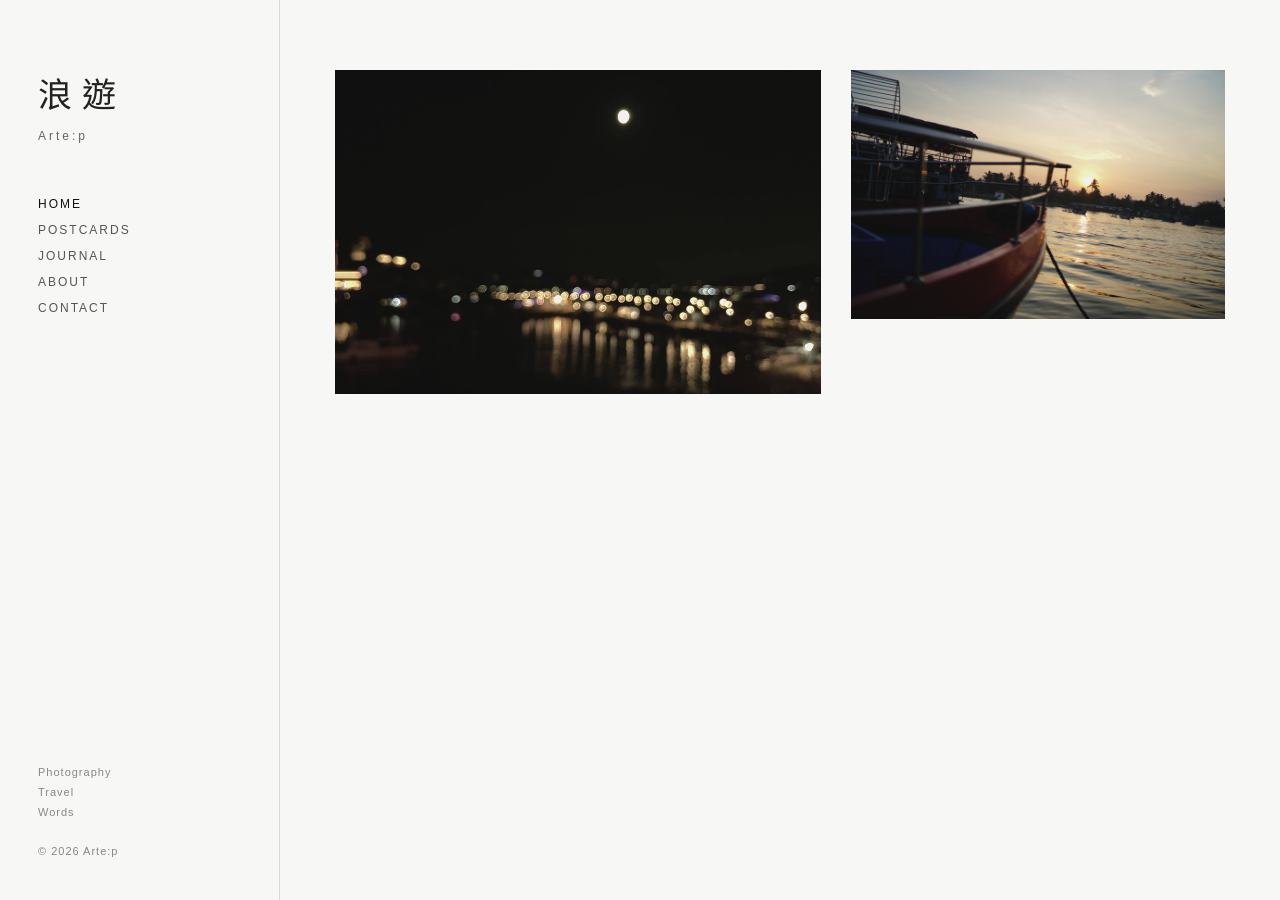
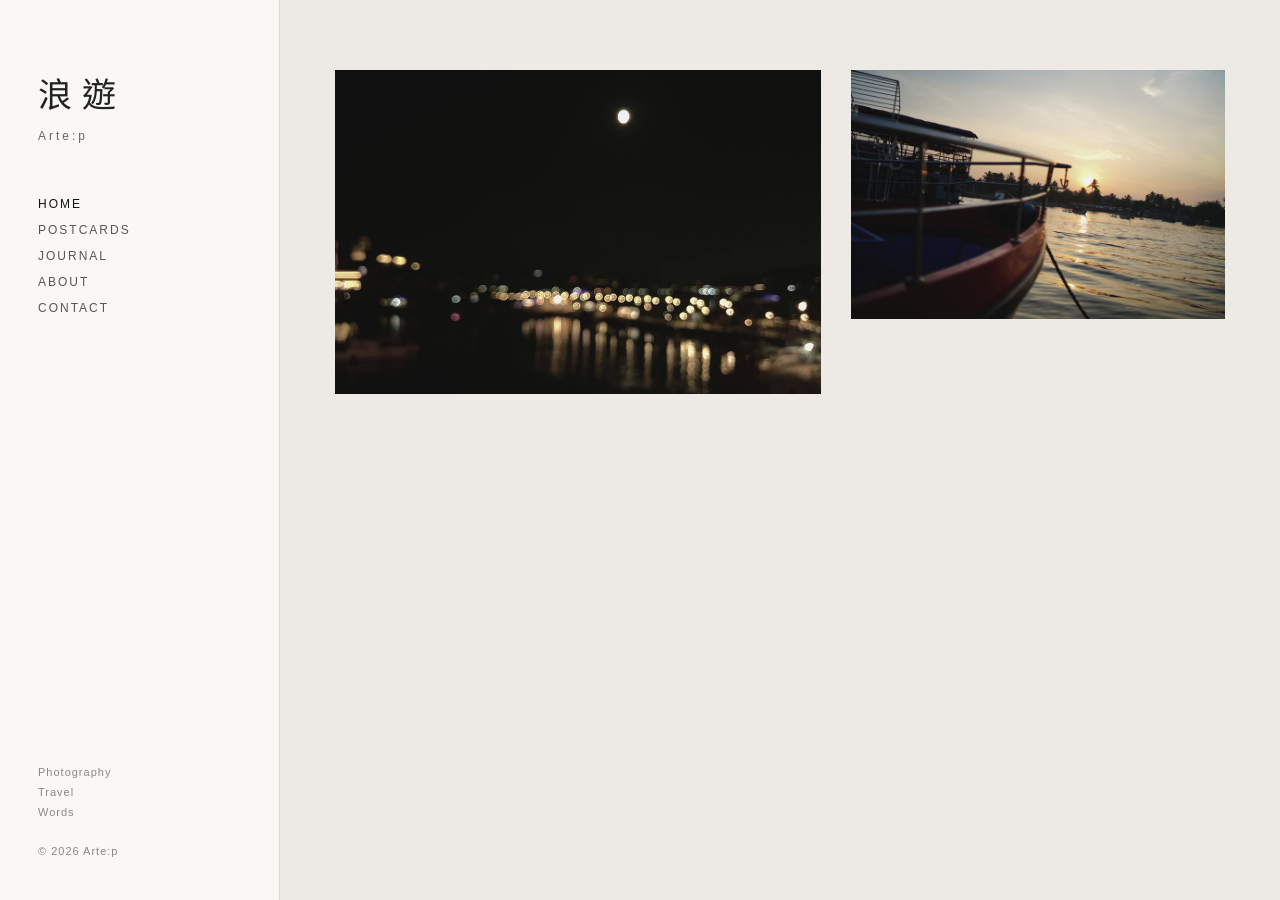
Before and after one commit to artep-wandering/artep-wandering.github.io, a Jekyll site: the page built from index.html, in a window 1280 px wide. Built offline with Jekyll 4.4.1, drawn with Linux system fonts in a browser that asks for light colours.

Commit message:
home_css_0.0.20_test

```diff
--- a/assets/css/home.css
+++ b/assets/css/home.css
@@ -6,7 +6,8 @@
 
 body {
   margin: 0;
-  background: #f7f7f5;
+  /* background: #f7f7f5; */
+  background: #ede9e4;
   color: #222;
   font-family: Arial, "Noto Sans TC", sans-serif;
 }
@@ -33,8 +34,8 @@ body {
   left: 0;
   top: 0;
 
-  background: #f7f7f5;
-
+  /* background: #f7f7f5; */
+  background: #faf8f5;
   display: flex;
   flex-direction: column;
 }
```
